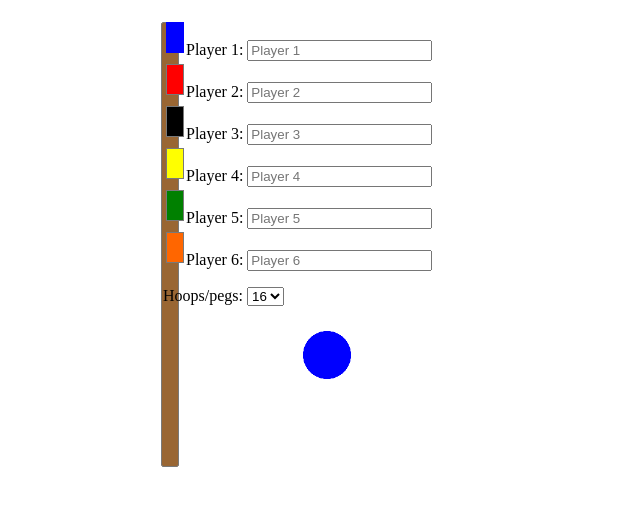
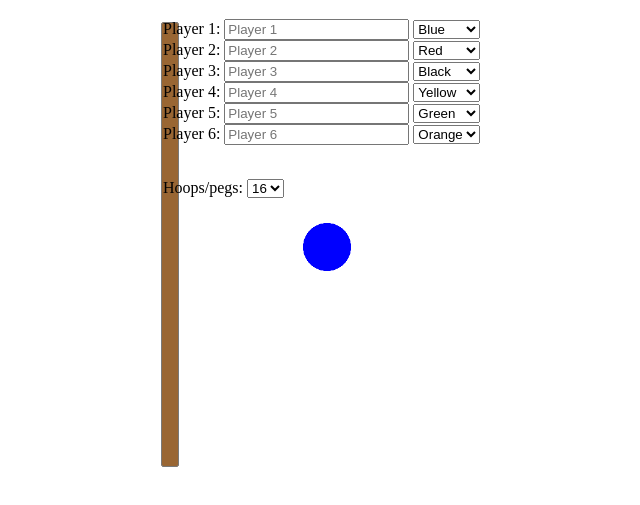
Before and after one commit to mbgower/croquet, a plain HTML site: page index.html in a window 1280 px wide. Shown: the part 61-566 px from the top of the page, without its empty margins (317-957 px from the left). Drawn offline with Linux system fonts and the light colour scheme; files whose address does not match are found by name.

Commit message:
Update index.html
adding color choices on starting page

```diff
--- a/index.html
+++ b/index.html
@@ -565,6 +565,10 @@ body {
 	font-size: 120%;
 }
 
+select {
+	color: black;
+}
+
 h1,h2 {
 	font-family: kailasa;
 }
@@ -691,12 +695,75 @@ padding-right: 55px;
 		<div id="setup">
 			<h1>Croquet Tracker</h1>
 			<form name="myForm">
-				<img class="band" src="images/bluestake.png" alt=""><label for="player1">Player 1: </label><input type="text" maxlength="10" placeholder="Player 1" name="Player 1" id="player1"><br>
-				<img class="band" src="images/redstake.png" alt=""><label for="player2">Player 2: </label><input type="text" maxlength="10" placeholder="Player 2" name="Player 2" id="player2"><br>
-				<img class="band" src="images/blackstake.png" alt=""><label for="player3">Player 3: </label><input type="text" maxlength="10" placeholder="Player 3" name="Player 3" id="player3"><br>
-				<img class="band" src="images/yellowstake.png" alt=""><label for="player4">Player 4: </label><input type="text" maxlength="10" placeholder="Player 4" name="Player 4" id="player4"><br>
-				<img class="band" src="images/greenstake.png" alt=""><label for="player5">Player 5: </label><input type="text" maxlength="10" placeholder="Player 5" name="Player 5" id="player5"><br>
-				<img class="band" src="images/orangestake.png" alt=""><label for="player6">Player 6: </label><input type="text" maxlength="10" placeholder="Player 6" name="Player 6" id="player6"><p>
+				<label for="player1">Player 1: </label><input type="text" maxlength="10" placeholder="Player 1" name="Player 1" id="player1">
+				<select name="ballcolor1" id="ballcolor1">
+				<option value="blue" selected >Blue</option>
+				<option value="red">Red</option>
+				<option value="black">Black</option>
+				<option value="yellow">Yellow</option>
+				<option value="green">Green</option>
+				<option value="orange">Orange</option>
+				<option value="brown">Brown</option>
+				<option value="purple">Purple</option>
+				<option value="gray">Gray</option>
+				</select><br>
+				<label for="player2">Player 2: </label><input type="text" maxlength="10" placeholder="Player 2" name="Player 2" id="player2">
+				<select name="ballcolor2" id="ballcolor2">
+				<option value="blue"  >Blue</option>
+				<option value="red" selected>Red</option>
+				<option value="black">Black</option>
+				<option value="yellow">Yellow</option>
+				<option value="green">Green</option>
+				<option value="orange">Orange</option>
+				<option value="brown">Brown</option>
+				<option value="purple">Purple</option>
+				<option value="gray">Gray</option></select><br>
+				<label for="player3">Player 3: </label><input type="text" maxlength="10" placeholder="Player 3" name="Player 3" id="player3">
+				<select name="ballcolor3" id="ballcolor3">
+				<option value="blue"  >Blue</option>
+				<option value="red" >Red</option>
+				<option value="black" selected>Black</option>
+				<option value="yellow">Yellow</option>
+				<option value="green">Green</option>
+				<option value="orange">Orange</option>
+				<option value="brown">Brown</option>
+				<option value="purple">Purple</option>
+				<option value="gray">Gray</option></select><br>
+				<label for="player4">Player 4: </label><input type="text" maxlength="10" placeholder="Player 4" name="Player 4" id="player4">
+					<select name="ballcolor4" id="ballcolor4">
+				<option value="blue"  >Blue</option>
+				<option value="red">Red</option>
+				<option value="black">Black</option>
+				<option value="yellow" selected>Yellow</option>
+				<option value="green">Green</option>
+				<option value="orange">Orange</option>
+				<option value="brown">Brown</option>
+				<option value="purple">Purple</option>
+				<option value="gray">Gray</option></select><br>
+				<label for="player5">Player 5: </label><input type="text" maxlength="10" placeholder="Player 5" name="Player 5" id="player5">
+				<select name="ballcolor5" id="ballcolor5">
+				<option value="blue"  >Blue</option>
+				<option value="red" selected>Red</option>
+				<option value="black">Black</option>
+				<option value="yellow">Yellow</option>
+				<option value="green" selected>Green</option>
+				<option value="orange">Orange</option>
+				<option value="brown">Brown</option>
+				<option value="purple">Purple</option>
+				<option value="gray">Gray</option></select><br>
+				<label for="player6">Player 6: </label><input type="text" maxlength="10" placeholder="Player 6" name="Player 6" id="player6">
+				<select name="ballcolor6" id="ballcolor6">
+				<option value="blue"  >Blue</option>
+				<option value="red" >Red</option>
+				<option value="black">Black</option>
+				<option value="yellow">Yellow</option>
+				<option value="green">Green</option>
+				<option value="orange" selected>Orange</option>
+				<option value="brown">Brown</option>
+				<option value="purple">Purple</option>
+				<option value="gray">Gray</option></select><br><p>
+				<br>
+
 
 					<label for "hps">Hoops/pegs:</label>
 
@@ -762,7 +829,7 @@ padding-right: 55px;
 						</svg>
 					</div>
 
-					<div id="pos1" class="flex-item">
+					<div id="pos1" class="flex-item" tabindex="">
 						<svg aria-labelledby="title1" role="img">
 							<circle role="button" id="circle1" class="flex-item circle1" cx="40" cy="40" r="34" onclick="hitBall(trn,1);" />
 							<title id="title1">title1</title>
```
